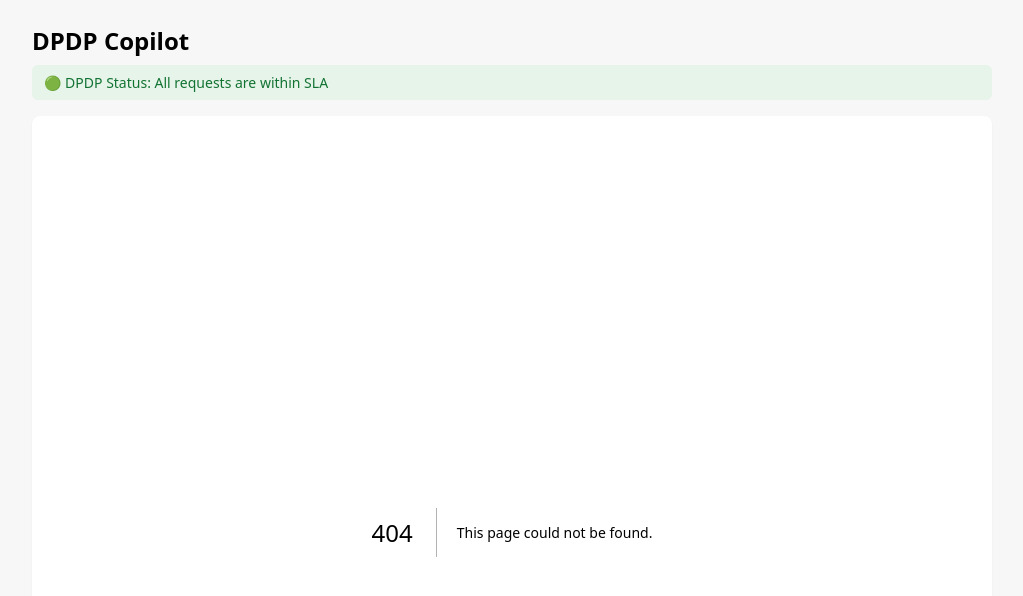
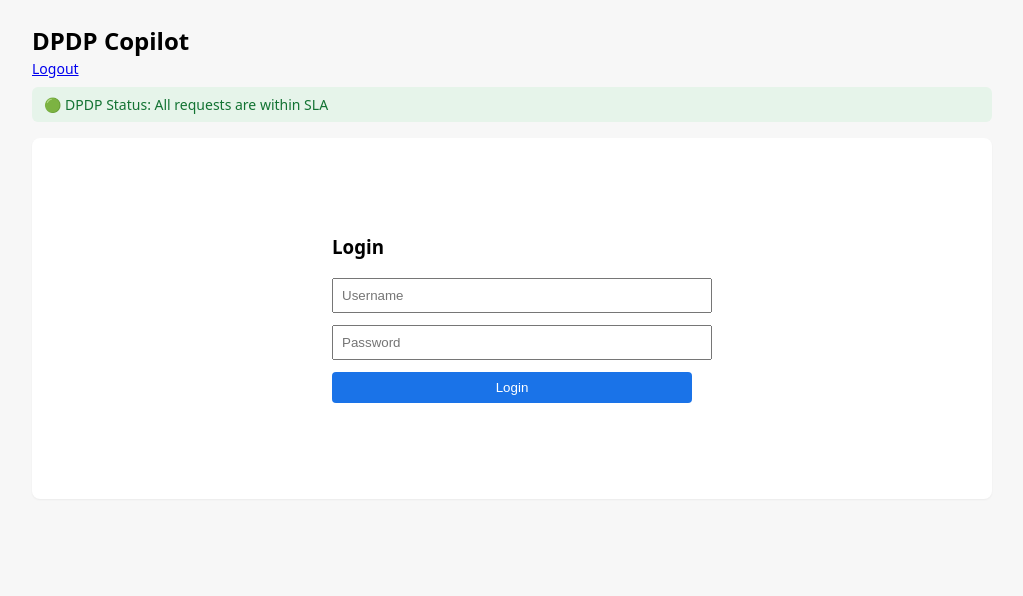
Before and after one commit to swapnanil/dpdp-copilot, a Next.js app: page /login in a window 1280 px wide. Before the commit this address had no page. Shown: the top 596 px of the page, without its empty margins (128-1151 px from the left). Built offline with nearby package versions, Linux system fonts and the light colour scheme.

Commit message:
login screen

```diff
--- /dev/null
+++ b/app/api/login/route.js
@@ -0,0 +1,20 @@
+import { NextResponse } from 'next/server'
+
+export async function POST(req) {
+  const { username, password } = await req.json()
+
+  if (
+    username === process.env.ADMIN_USER &&
+    password === process.env.ADMIN_PASS
+  ) {
+    const res = NextResponse.json({ ok: true })
+    res.cookies.set('auth', 'true', {
+      httpOnly: true,
+      sameSite: 'lax',
+      path: '/'
+    })
+    return res
+  }
+
+  return new NextResponse('Unauthorized', { status: 401 })
+}
--- a/app/layout.js
+++ b/app/layout.js
@@ -24,6 +24,15 @@
           {/* Header */}
           <div style={{ marginBottom: 16 }}>
             <h2 style={{ margin: 0 }}>DPDP Copilot</h2>
+            <a
+                href="/login"
+                onClick={() => {
+                    document.cookie = 'auth=; Max-Age=0; path=/'
+                }}
+                style={{ fontSize: 14 }}
+            >
+                Logout
+            </a>
             <div
               style={{
                 marginTop: 8,
--- /dev/null
+++ b/app/login/page.js
@@ -0,0 +1,75 @@
+'use client'
+
+import { useState } from 'react'
+import { useRouter } from 'next/navigation'
+
+export default function LoginPage() {
+  const [username, setUsername] = useState('')
+  const [password, setPassword] = useState('')
+  const [error, setError] = useState('')
+  const router = useRouter()
+
+  async function handleSubmit(e) {
+    e.preventDefault()
+    setError('')
+
+    const res = await fetch('/api/login', {
+      method: 'POST',
+      headers: { 'Content-Type': 'application/json' },
+      body: JSON.stringify({ username, password })
+    })
+
+    if (res.ok) {
+      router.push('/')
+    } else {
+      setError('Invalid credentials')
+    }
+  }
+
+  return (
+    <div style={{ maxWidth: 360, margin: '80px auto' }}>
+      <h3>Login</h3>
+
+      <form onSubmit={handleSubmit}>
+        <div style={{ marginBottom: 12 }}>
+          <input
+            placeholder="Username"
+            value={username}
+            onChange={e => setUsername(e.target.value)}
+            style={{ width: '100%', padding: 8 }}
+          />
+        </div>
+
+        <div style={{ marginBottom: 12 }}>
+          <input
+            type="password"
+            placeholder="Password"
+            value={password}
+            onChange={e => setPassword(e.target.value)}
+            style={{ width: '100%', padding: 8 }}
+          />
+        </div>
+
+        {error && (
+          <div style={{ color: 'red', fontSize: 14, marginBottom: 8 }}>
+            {error}
+          </div>
+        )}
+
+        <button
+          type="submit"
+          style={{
+            width: '100%',
+            padding: 8,
+            background: '#1a73e8',
+            color: '#fff',
+            border: 'none',
+            borderRadius: 4
+          }}
+        >
+          Login
+        </button>
+      </form>
+    </div>
+  )
+}
```
Also changed, not shown: lib/middleware.js (added, +21 -0 lines).
